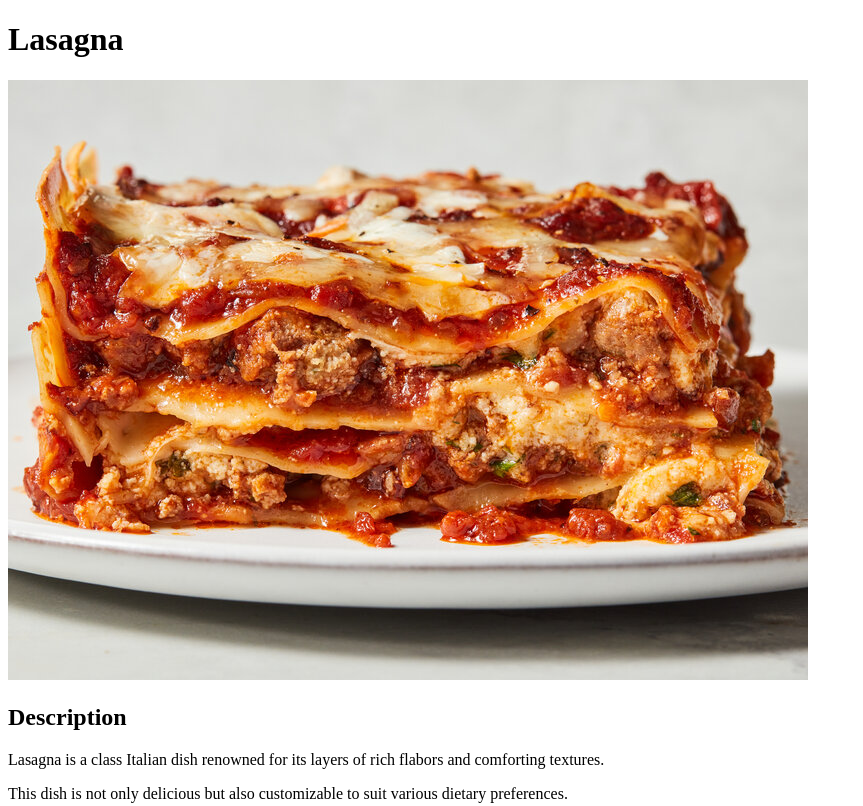
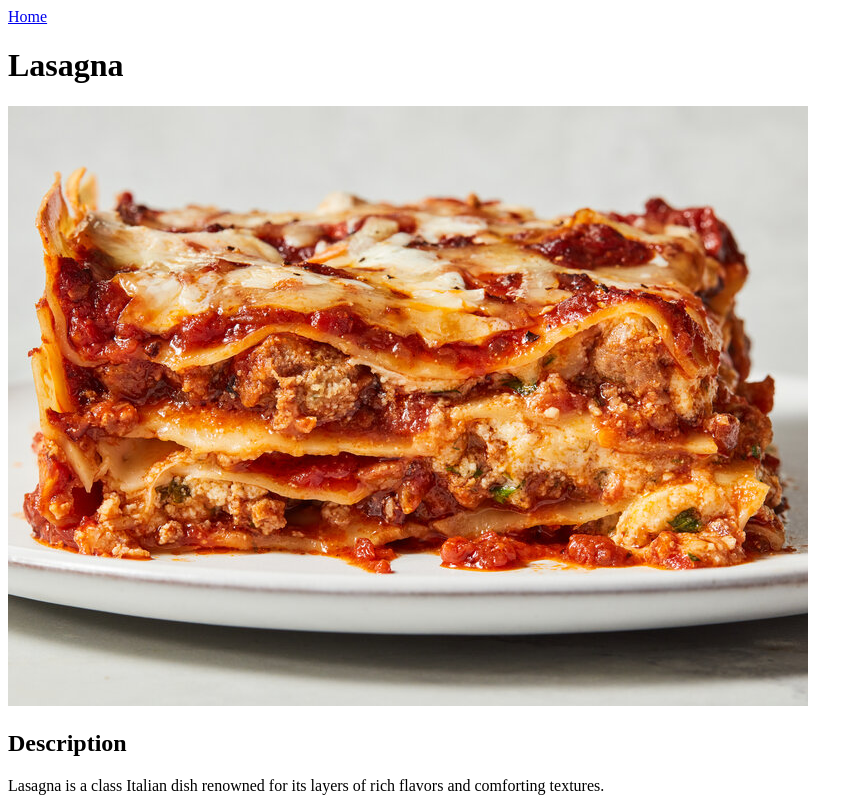
Before and after one commit to morgantannis/odin-recipes, a plain HTML site: page recipes/lasagna.html in a window 1280 px wide. Shown: the top 806 px of the page, without its empty margins (0-863 px from the left). Drawn offline with Linux system fonts and the light colour scheme.

Commit message:
Add homepage link to lasagna recipe page

```diff
--- a/recipes/lasagna.html
+++ b/recipes/lasagna.html
@@ -5,11 +5,12 @@
     <title>Lasagna Recipe</title>
 
 </head>
+    <a href="../index.html">Home</a>
     <h1>Lasagna</h1>
-    <img src="/images/lasagna.jpg" alt="Picture of lasagna">
+    <img src="../images/lasagna.jpg" alt="Picture of lasagna">
     <h2>Description</h2>
         <p>Lasagna is a class Italian dish renowned for its
-            layers of rich flabors and comforting textures.
+            layers of rich flavors and comforting textures.
         </p>
         <p>This dish is not only delicious but also
             customizable to suit various dietary preferences.
```
